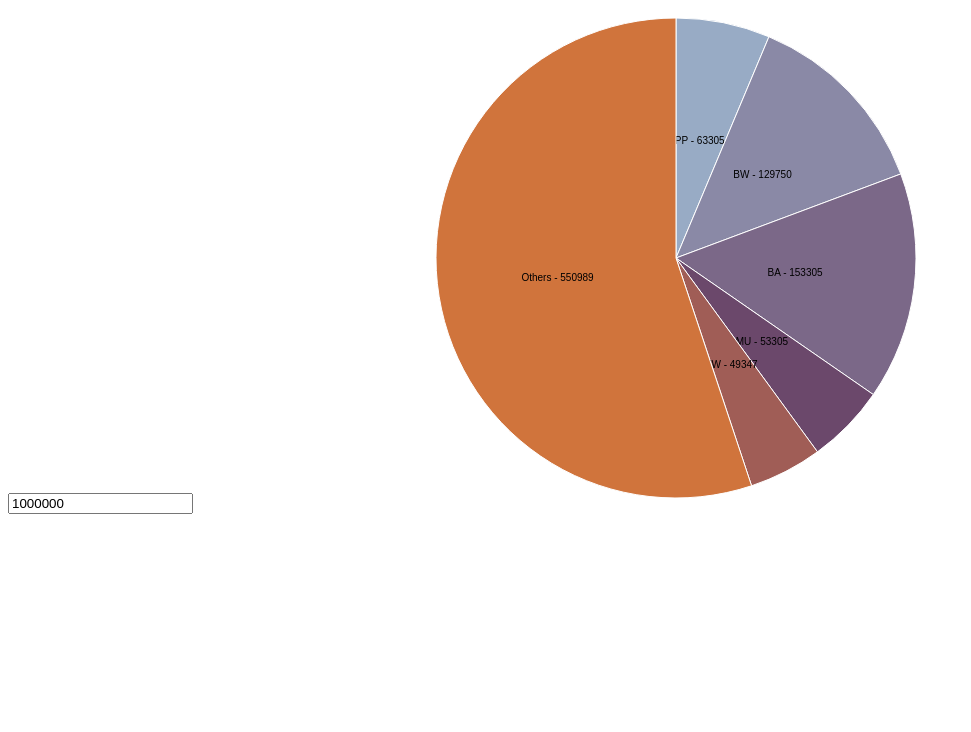
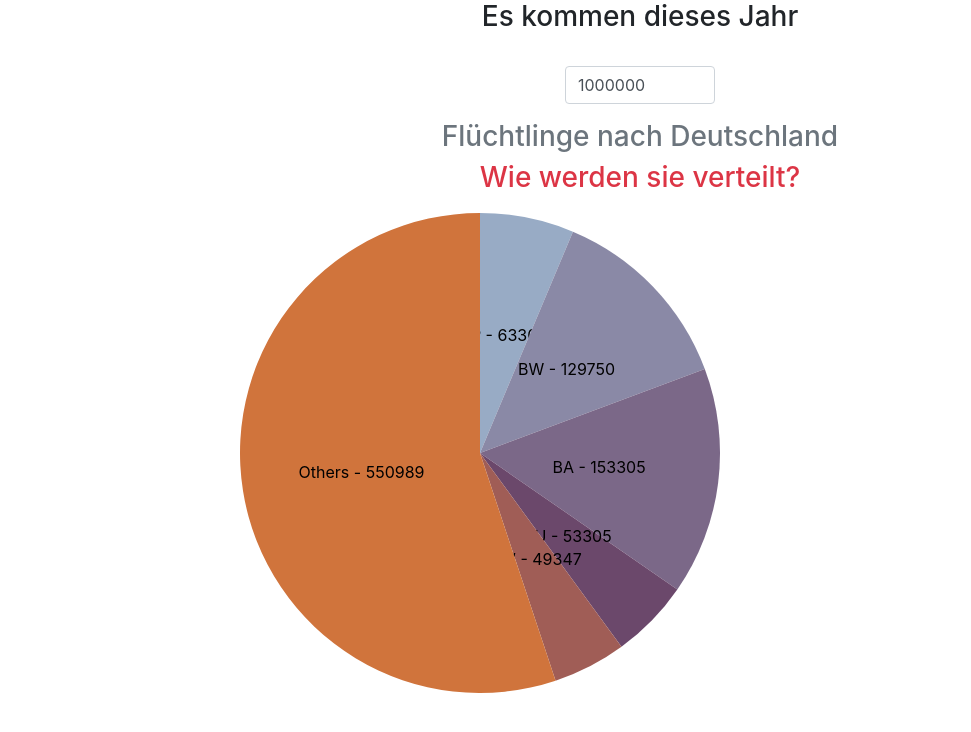
Before and after one commit to opendata-heilbronn/refugees, a plain HTML site: page index.html in a window 1280 px wide. Shown: the whole page, without its empty margins (0-971 px from the left). Drawn offline with nearby package versions, Linux system fonts and the light colour scheme.

Commit message:
added design

```diff
--- a/index.html
+++ b/index.html
@@ -1,20 +1,45 @@
 <!DOCTYPE html>
 <html lang="en">
-<meta charset="utf-8">
-<style>
 
-    body {
-    font: 10px sans-serif;
-    }
-
-    .arc path {
-    stroke: #fff;
-    }
-
-</style>
+<head>
+    <meta charset="utf-8">
+    <!--Bootstrap CSS dependencies-->
+    <link href="css/style.css" rel="stylesheet">
+    <link href="css/bootstrap.min.css" rel="stylesheet">
+    <link href="css/bootrtrap-theme.min.css" rel="stylesheet">
+    <!--Bootstrap JS dependencies-->
+    <script src="js/bootstrap.min.js"></script>
+    <script src="js/jquery.min.js"></script>
+    <script src="js/scripts.js"></script>
+    <!--D3 JS dependency-->
+    <script src="https://cdnjs.cloudflare.com/ajax/libs/d3/3.5.5/d3.min.js"></script>
+</head>
 <body>
-<input type="number" id="numberOfRefugees" value="1000000">
-<script src="https://cdnjs.cloudflare.com/ajax/libs/d3/3.5.5/d3.min.js"></script>
+<!-- <input type="number" id="numberOfRefugees" value="1000000"> -->
+<div class="container-fluid">
+    <div class="row">
+        <div class="col-md-12">
+            <h3 class="text-center">
+                Es kommen dieses Jahr
+            </h3>
+            <br />
+            <form class="form-horizontal" role="form">
+                <div class="form-group">
+                    <div class="col-sm-12">
+                        <input type="number" class="form-control" id="numberOfRefugees" value="1000000" style="max-width: 150px; margin: 0 auto"/>
+                    </div>
+                </div>
+            </form>
+            <h3 class="text-center text-muted">
+                Flüchtlinge nach Deutschland
+            </h3>
+            <h3 class="text-center text-danger">
+                Wie werden sie verteilt?
+            </h3>
+        </div>
+    </div>
+</div>
+</body>
 <script>
 
 var width = 960,
@@ -93,5 +118,4 @@ var getTextValue = function(entry) {
         textElement.text(getTextValue);
   });
 </script>
-</body>
 </html>
```
